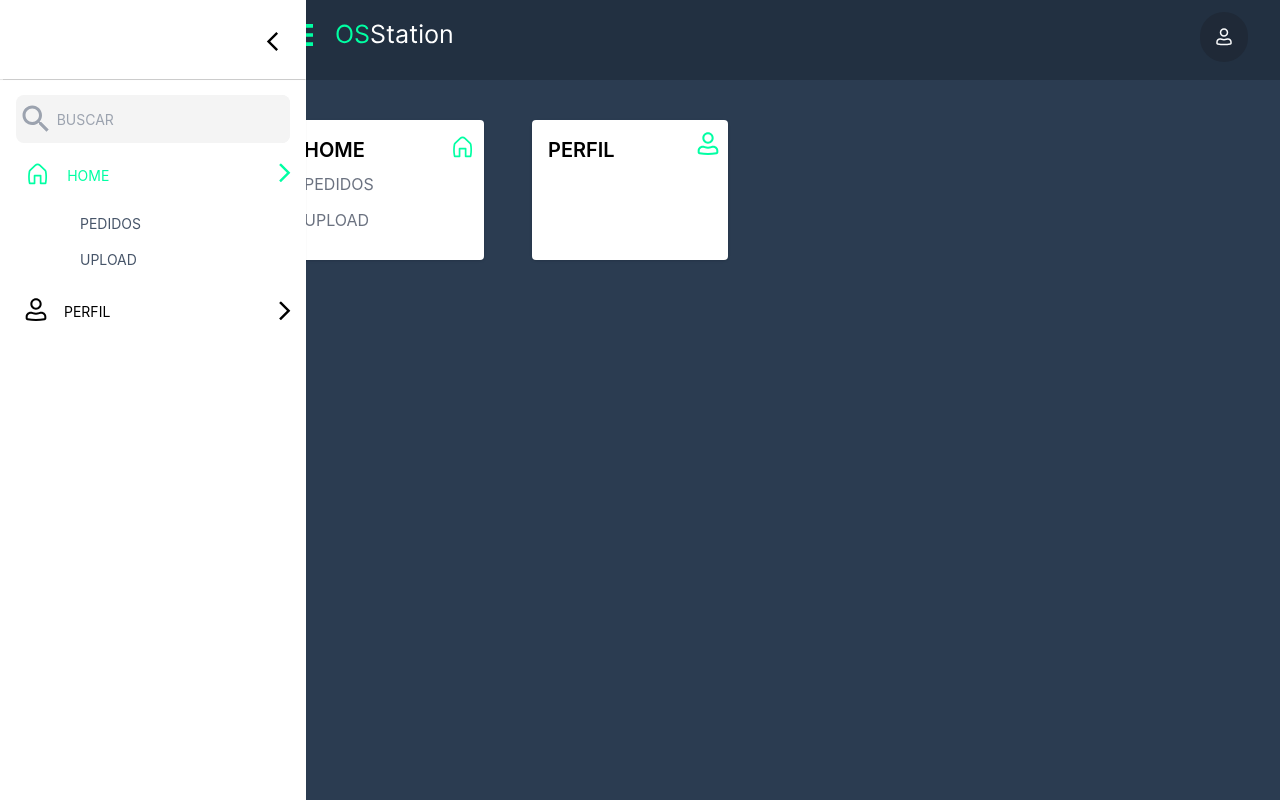
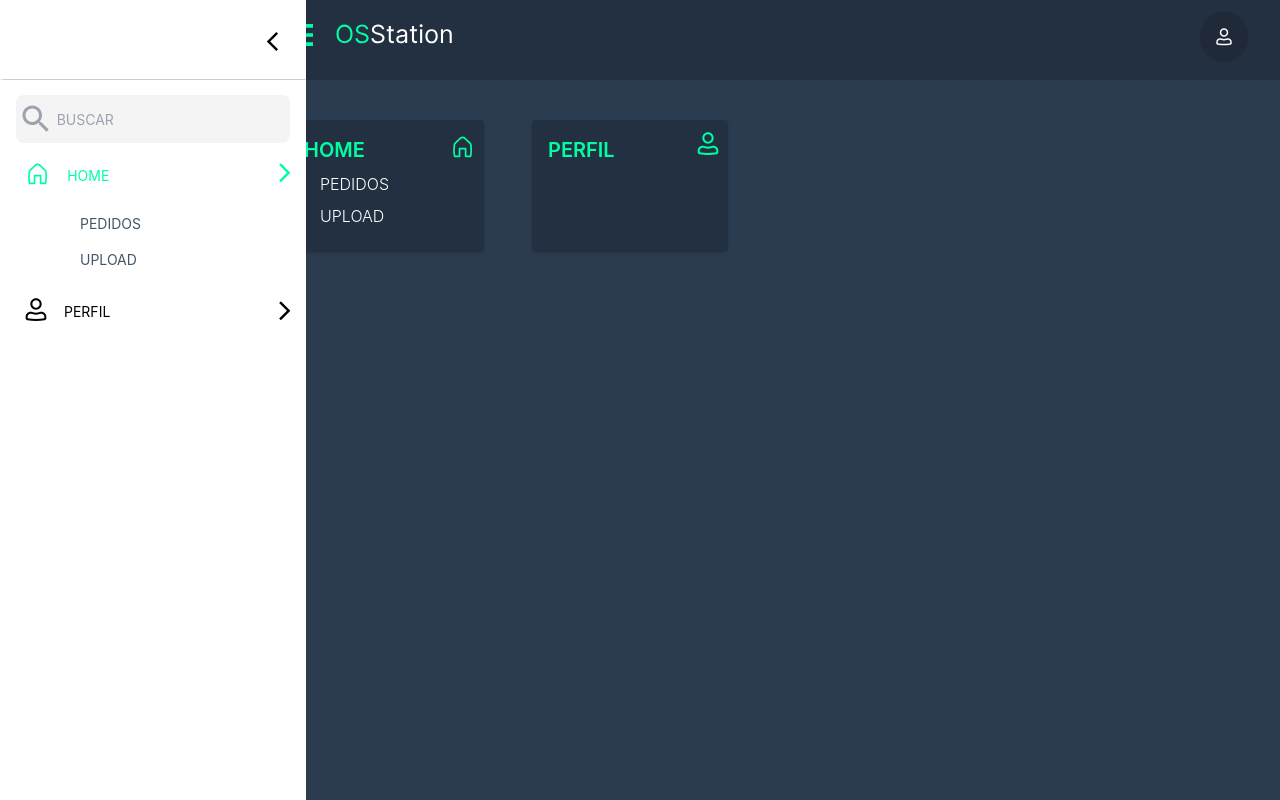
Before and after one commit to FelipeJhordan/desafio-magalu-frontend, a React (Vite) app: page /login in a window 1280 px wide. Both pictures are taken after typing "name@example.com", "Sample123" into the empty fields and a click on the button "ENTRAR". Built offline with nearby package versions, Linux system fonts and the light colour scheme.

Commit message:
feat: add new style into home page

```diff
--- a/src/pages/home/home.page.tsx
+++ b/src/pages/home/home.page.tsx
@@ -8,15 +8,15 @@ const HomePage: React.FC = () => {
     <div className="container mt-14 mx-auto">
       <div className="grid mt-2 grid-cols-2 md:grid-cols-6 lg:grid-cols-4 gap-12 ">
         {sideBarLinksData.map((link, index) => (
-          <div key={index} className="bg-white p-4 rounded shadow  relative">
+          <div key={index} className="bg-header p-4 rounded shadow  relative">
             <Link to={link?.path || '/'}>
-              <h2 className="text-xl font-semibold mb-2 capitalize text-search_bg">
+              <h2 className="text-xl font-semibold mb-2 capitalize text-primary">
                 {link.name.toString()}
               </h2>
             </Link>
             {link.children?.map((child, index) => (
               <Link to={child.path || '/'} key={index} >
-                <p className="text-gray-500 text-md mb-3 hover:text-primary">{child.name}</p>
+                <p className="text-white pl-4 text-md font-light mb-2 hover:text-primary">{child.name}</p>
               </Link>
             ))}
 
```
